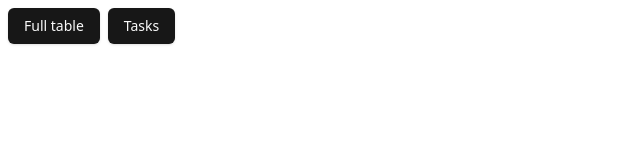
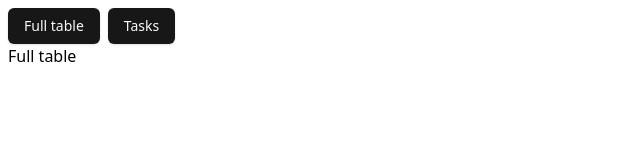
Before and after one commit to zaitsev1393/fam-permissions, a React (Vite) app: page / in a window 1280 px wide. Shown: the top 160 px of the page, without its empty margins (0-640 px from the left). Built offline with nearby package versions, Linux system fonts and the light colour scheme.

Commit message:
full table

```diff
--- a/src/App.tsx
+++ b/src/App.tsx
@@ -1,15 +1,18 @@
 import { Button } from "@/components/ui/button";
+import { FullTable } from "./full-table/FullTable";
 
 export default function App() {
-  const sections = [{ name: "Full table" }, { name: "Tasks" }];
+  const tabs = [{ name: "Full table" }, { name: "Tasks" }];
+  const currentTab = tabs[0];
   return (
     <>
-      <div class="p-2">
+      <div className="p-2">
         <div className="flex gap-2">
-          {sections.map(({ name }) => (
+          {tabs.map(({ name }) => (
             <Button>{name}</Button>
           ))}
         </div>
+        <div>{currentTab.name === "Full table" ? <FullTable /> : null}</div>
       </div>
     </>
   );
--- /dev/null
+++ b/src/full-table/FullTable.tsx
@@ -0,0 +1,3 @@
+export function FullTable() {
+  return <div>Full table</div>;
+}
```
